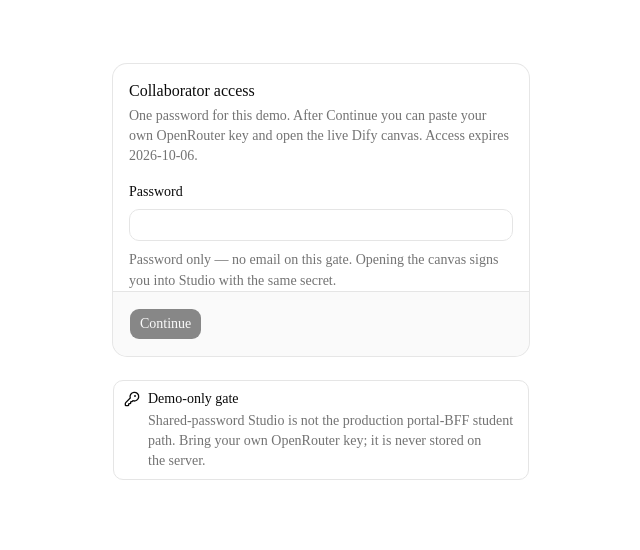
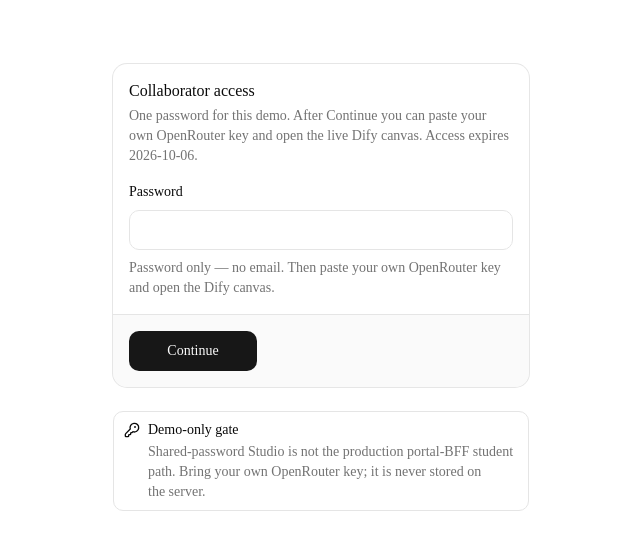
Before and after one commit to pursuit-technologies-ILT/dify-labs, a Next.js app in the folder web/: page /login in a window 1280 px wide. Shown: the top 550 px of the page, without its empty margins (319-959 px from the left). Built offline with nearby package versions, Linux system fonts and the light colour scheme.

Commit message:
fix: make collaborator Continue button always clickable
Use a native submit control and read the live password field so paste
and autofill still work when React state lags.

Co-authored-by: manutej <manutej@gmail.com>

```diff
--- a/web/src/app/login/login-form.tsx
+++ b/web/src/app/login/login-form.tsx
@@ -1,11 +1,9 @@
 "use client";
 
 import { useState, type FormEvent } from "react";
-import { useRouter } from "next/navigation";
 import { KeyRoundIcon } from "lucide-react";
 
 import { Alert, AlertDescription, AlertTitle } from "@/components/ui/alert";
-import { Button } from "@/components/ui/button";
 import {
   Card,
   CardContent,
@@ -14,30 +12,34 @@ import {
   CardHeader,
   CardTitle,
 } from "@/components/ui/card";
-import {
-  Field,
-  FieldDescription,
-  FieldGroup,
-  FieldLabel,
-} from "@/components/ui/field";
-import { Input } from "@/components/ui/input";
 import { COLLAB_TEARDOWN_DATE } from "@/lib/collab-config";
 
 export function LoginForm() {
-  const router = useRouter();
   const [password, setPassword] = useState("");
   const [error, setError] = useState<string | null>(null);
   const [loading, setLoading] = useState(false);
 
-  async function onSubmit(event: FormEvent) {
+  async function onSubmit(event: FormEvent<HTMLFormElement>) {
     event.preventDefault();
+    // Prefer the live field value so paste/autofill still works even if
+    // React state lagged behind the DOM.
+    const form = event.currentTarget;
+    const field = form.elements.namedItem("password");
+    const nextPassword =
+      field instanceof HTMLInputElement ? field.value : password;
+    const trimmed = nextPassword.trim();
+    if (!trimmed) {
+      setError("Enter the collaborator password.");
+      return;
+    }
+    setPassword(trimmed);
     setLoading(true);
     setError(null);
     try {
       const response = await fetch("/api/auth/login", {
         method: "POST",
         headers: { "Content-Type": "application/json" },
-        body: JSON.stringify({ password }),
+        body: JSON.stringify({ password: trimmed }),
       });
       const json = (await response.json()) as { ok?: boolean; error?: string };
       if (!response.ok || json.ok !== true) {
@@ -48,8 +50,8 @@ export function LoginForm() {
         );
         return;
       }
-      router.replace("/");
-      router.refresh();
+      window.location.assign("/");
+      return;
     } catch {
       setError("Could not reach the login service. Try again.");
     } finally {
@@ -68,36 +70,45 @@ export function LoginForm() {
             {COLLAB_TEARDOWN_DATE}.
           </CardDescription>
         </CardHeader>
-        <form onSubmit={onSubmit}>
-          <CardContent>
-            <FieldGroup>
-              <Field data-invalid={error ? true : undefined}>
-                <FieldLabel htmlFor="collab-password">Password</FieldLabel>
-                <Input
+        <form onSubmit={onSubmit} className="flex flex-col gap-4">
+          <CardContent className="flex flex-col gap-2">
+            <label
+              htmlFor="collab-password"
+              className="text-sm font-medium text-foreground"
+            >
+              Password
+            </label>
+            <input
               id="collab-password"
+              name="password"
               type="password"
               autoComplete="current-password"
               value={password}
               aria-invalid={error ? true : undefined}
+              className="h-10 w-full rounded-lg border border-input bg-background px-3 text-base text-foreground outline-none focus-visible:border-ring focus-visible:ring-3 focus-visible:ring-ring/50 md:text-sm"
               onChange={(event) => {
                 setPassword(event.target.value);
                 setError(null);
               }}
             />
-                <FieldDescription>
-                  Password only — no email on this gate. Opening the canvas
-                  signs you into Studio with the same secret.
-                </FieldDescription>
+            <p className="text-sm text-muted-foreground">
+              Password only — no email. Then paste your own OpenRouter key and
+              open the Dify canvas.
+            </p>
             {error ? (
-                  <p className="text-sm text-destructive">{error}</p>
+              <p className="text-sm text-destructive" role="alert">
+                {error}
+              </p>
             ) : null}
-              </Field>
-            </FieldGroup>
           </CardContent>
           <CardFooter>
-            <Button type="submit" disabled={loading || password.length === 0}>
+            <button
+              type="submit"
+              disabled={loading}
+              className="inline-flex h-10 min-w-32 items-center justify-center rounded-lg bg-primary px-4 text-sm font-medium text-primary-foreground disabled:opacity-50"
+            >
               {loading ? "Checking…" : "Continue"}
-            </Button>
+            </button>
           </CardFooter>
         </form>
       </Card>
```
Lines whose indentation alone changed are shown as unchanged.
